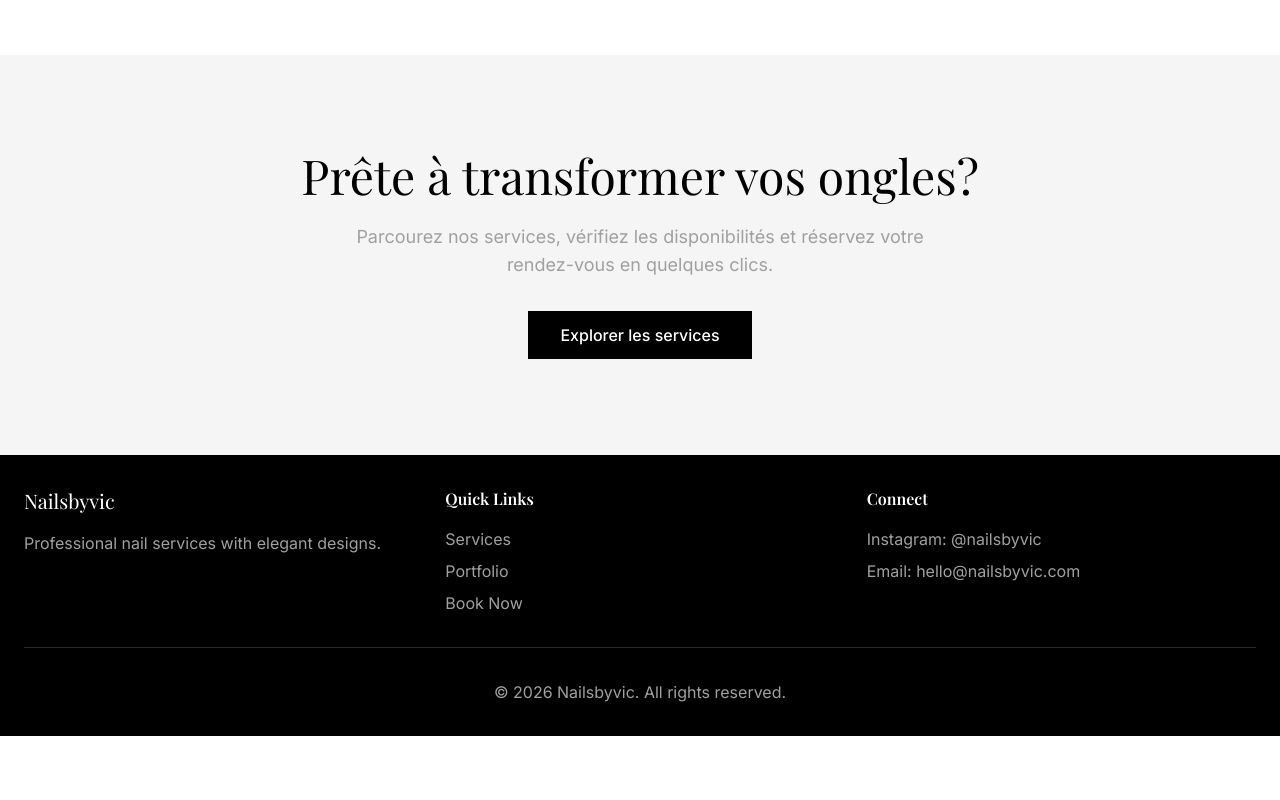
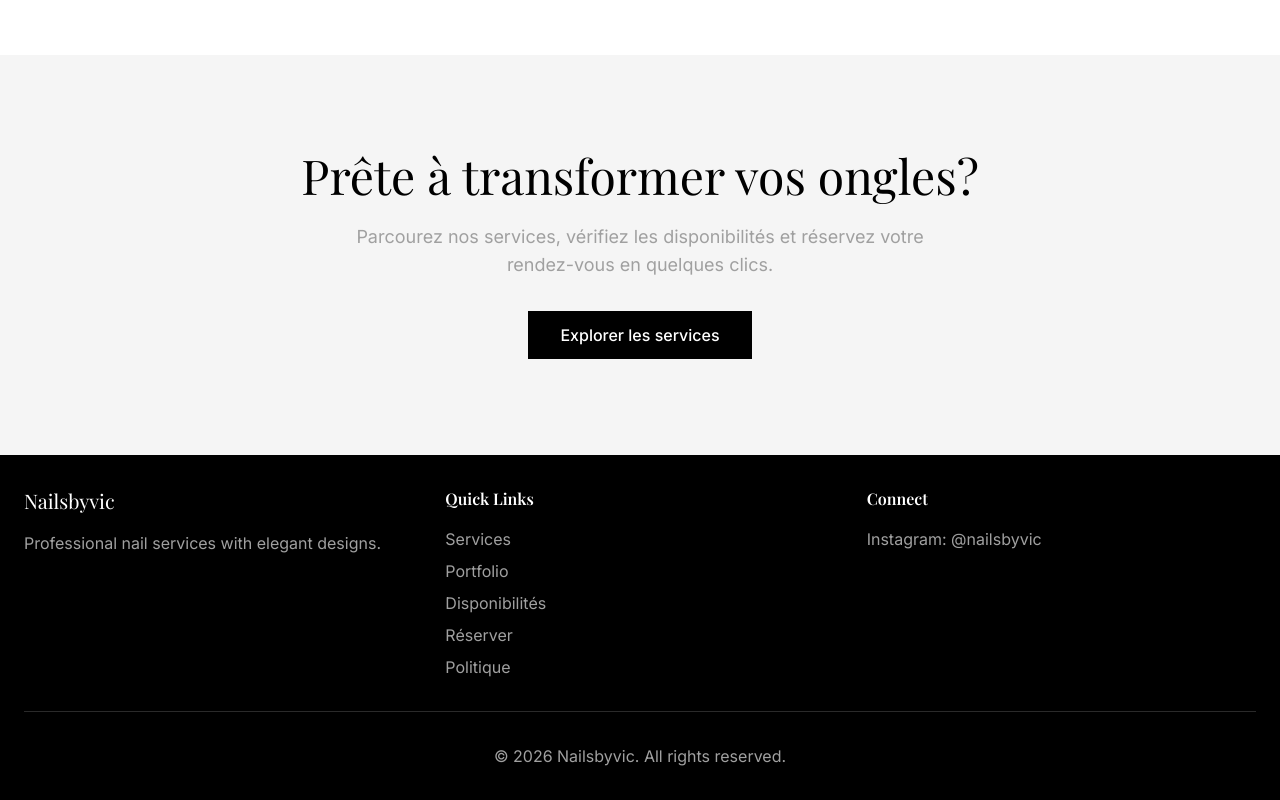
Before and after one commit to Testing-elo/nailsbyvic, a React (Vite) app: page / in a window 1280 px wide. Shown: the part 802-1602 px from the top of the page. Before the commit the page ends 1538 px from the top, so only its background shows below. Built offline with nearby package versions, Linux system fonts and the light colour scheme; no server answers.

Commit message:
Update Layout.tsx

```diff
--- a/src/components/Layout.tsx
+++ b/src/components/Layout.tsx
@@ -1,15 +1,16 @@
 import { Outlet } from 'react-router-dom';
 import Navigation from './Navigation';
+import { useLanguage } from '@/lib/LanguageContext';
 
 export default function Layout() {
+    const { t } = useLanguage();
+
     return (
         <div className="min-h-screen flex flex-col">
             <Navigation />
-
             <main className="flex-1">
                 <Outlet />
             </main>
-
             <footer className="bg-elegantBlack text-elegantWhite py-8">
                 <div className="container-custom px-6">
                     <div className="grid grid-cols-1 md:grid-cols-3 gap-8">
@@ -19,25 +20,23 @@ export default function Layout() {
                                 Professional nail services with elegant designs.
                             </p>
                         </div>
-
                         <div>
                             <h4 className="font-semibold mb-4">Quick Links</h4>
                             <ul className="space-y-2 text-mediumGray">
-                                <li><a href="/services" className="hover:text-elegantWhite">Services</a></li>
-                                <li><a href="/portfolio" className="hover:text-elegantWhite">Portfolio</a></li>
-                                <li><a href="/book" className="hover:text-elegantWhite">Book Now</a></li>
+                                <li><a href="/services" className="hover:text-elegantWhite">{t.nav.services}</a></li>
+                                <li><a href="/portfolio" className="hover:text-elegantWhite">{t.nav.portfolio}</a></li>
+                                <li><a href="/availability" className="hover:text-elegantWhite">{t.nav.availability}</a></li>
+                                <li><a href="/book" className="hover:text-elegantWhite">{t.nav.book}</a></li>
+                                <li><a href="/policy" className="hover:text-elegantWhite">{t.nav.policy}</a></li>
                             </ul>
                         </div>
-
                         <div>
                             <h4 className="font-semibold mb-4">Connect</h4>
                             <ul className="space-y-2 text-mediumGray">
                                 <li>Instagram: @nailsbyvic</li>
-                                <li>Email: hello@nailsbyvic.com</li>
                             </ul>
                         </div>
                     </div>
-
                     <div className="mt-8 pt-8 border-t border-darkGray text-center text-mediumGray">
                         <p>&copy; {new Date().getFullYear()} Nailsbyvic. All rights reserved.</p>
                     </div>
```
